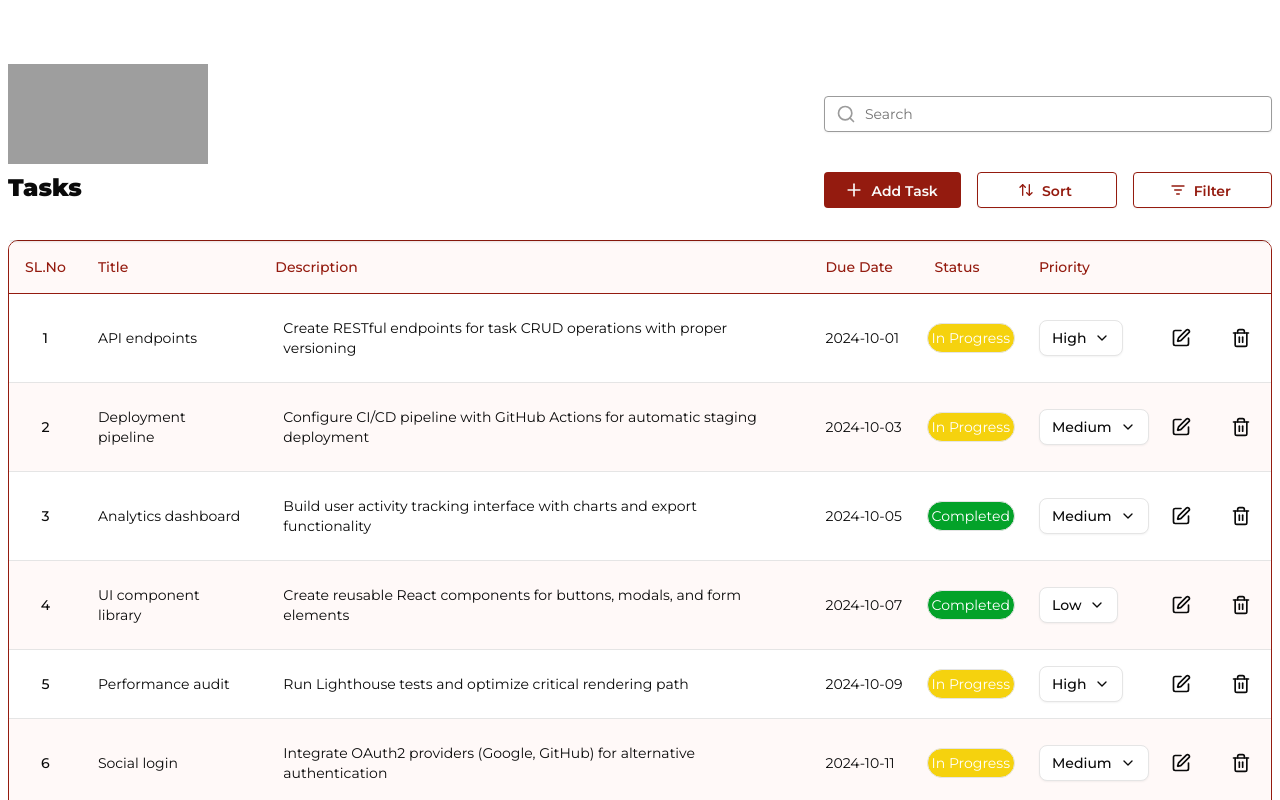
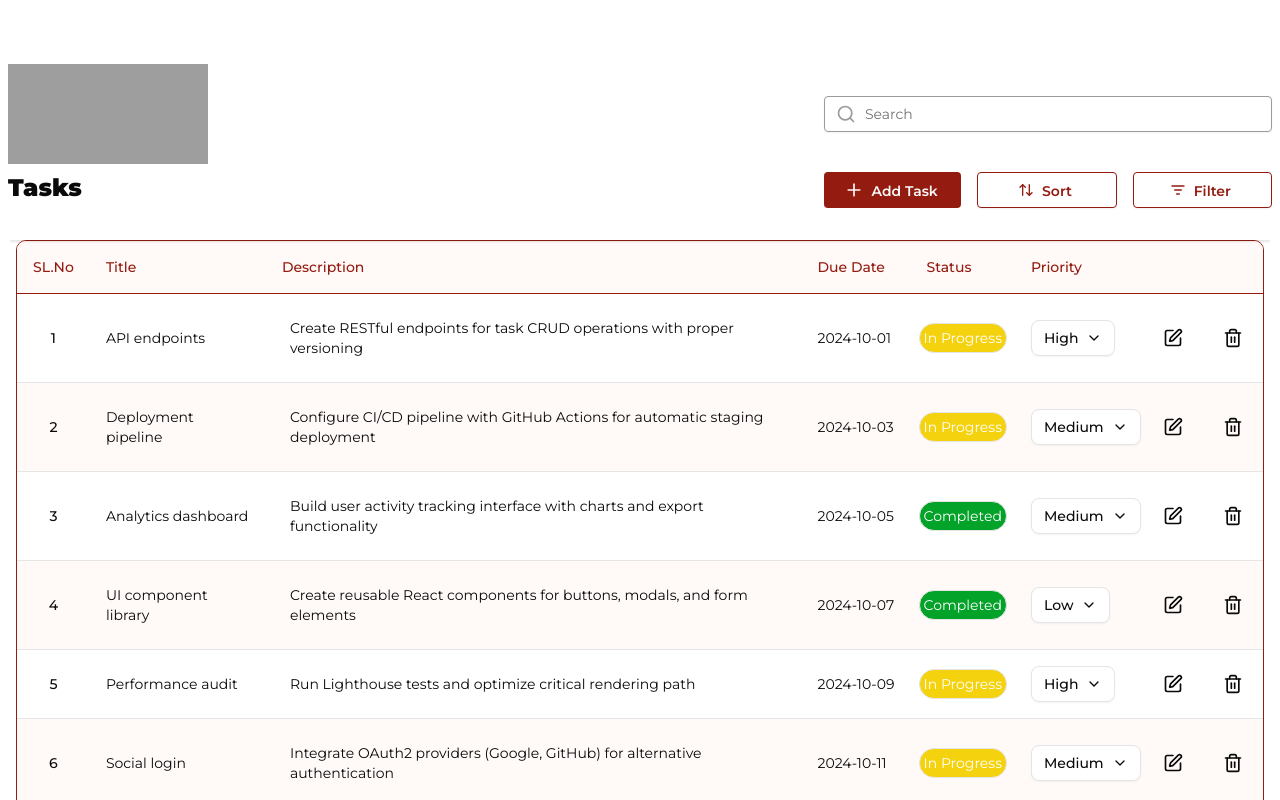
Before and after one commit to anikxt/tasks-management-app, a Next.js app: page / in a window 1280 px wide. Shown: the top 800 px of the page. Built offline with nearby package versions, Linux system fonts and the light colour scheme; grey boxes are pictures that could not be loaded.

Commit message:
fix: Fix Table border leak

```diff
--- a/src/components/ui/TaskListPage.tsx
+++ b/src/components/ui/TaskListPage.tsx
@@ -3,7 +3,7 @@ import { DataTable, DataTableMobile } from '@/components/ui';
 
 export const TaskListPage = () => {
   return (
-    <div className="py-2 sm:py-0">
+    <div className="py-2 px-2 sm:py-0">
       <DataTable />
       <DataTableMobile />
     </div>
```
